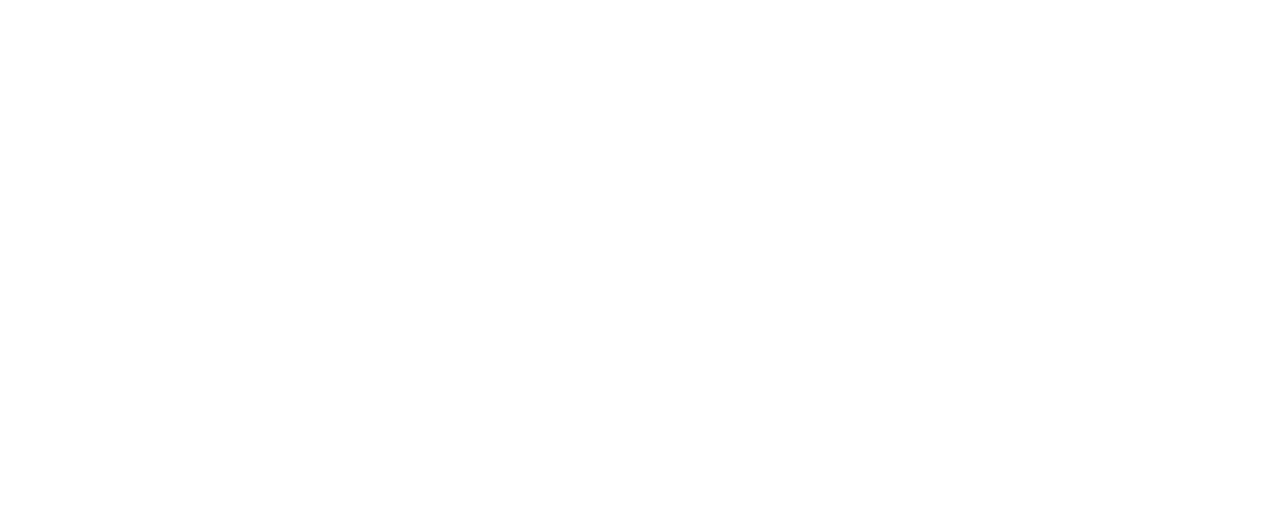
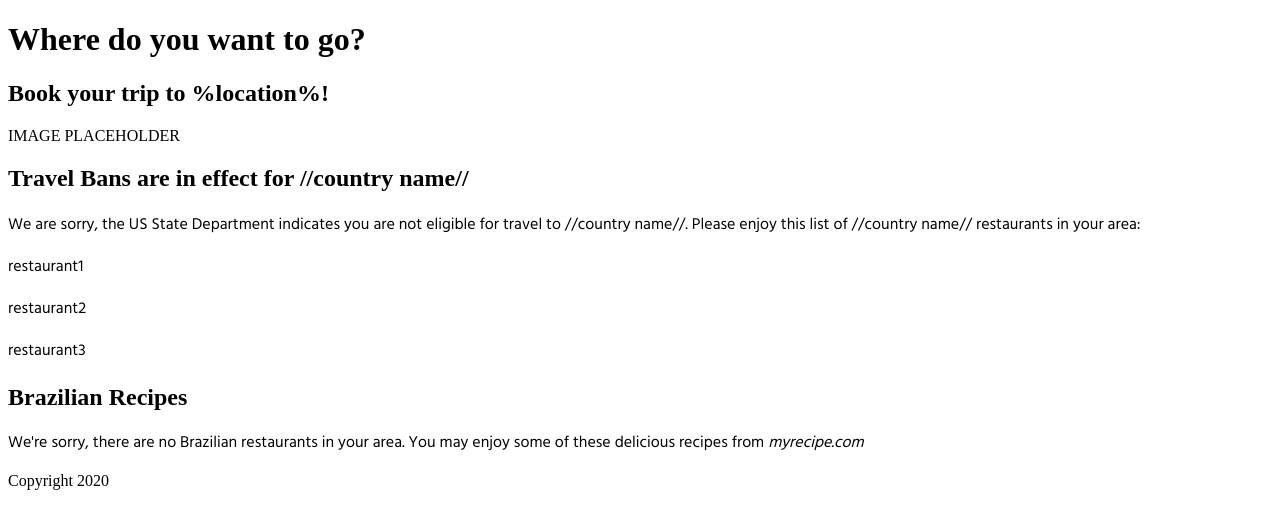
Before and after one commit to marianacode/Project1, a plain HTML site: page index.html in a window 1280 px wide. Drawn offline with Linux system fonts and the light colour scheme.

Commit message:
first upload HTML style and js

```diff
--- /dev/null
+++ b/assets/style.css
@@ -0,0 +1,17 @@
+* {
+    box-sizing: border-box;
+  }
+
+
+  p {
+font-family: 'Hind', sans-serif;
+}
+
+h1 {
+
+}
+
+h2 {
+
+
+}
--- a/index.html
+++ b/index.html
@@ -4,8 +4,118 @@
     <meta charset="UTF-8">
     <meta name="viewport" content="width=device-width, initial-scale=1.0">
     <title>Document</title>
+
+    <link href="https://fonts.googleapis.com/css2?family=Hind:wght@300;400;500;600;700&display=swap" rel="stylesheet">
+    <link href="assets/style.css" rel="stylesheet">
+    <link href="assets/script.js" rel="js">
+
+
+
 </head>
 <body>
+    <header>
+        <div class="header">
+            <div class="info container">
+                <h1 class="center"> Where do you want to go? </h1>
+
+
+            </div>
+
+    </header>
+
+    <section>
+        <!-- seach button  -->
+        <div class="container" id="submit-button">
+            <div class="section hover"></div>
+        </div>
+
+
+    </section>
+<section>
+    <article class="bookIt">
+
+        <div class="row">
+
+            <div class="column"><h2>Book your trip to %location%!</h2>
+
+        </div>
+
+
+            <div class="column">IMAGE PLACEHOLDER</div>
+        </div>
+
+    </article>
+
+    <div class="row">
+    <article class="travelBan">
+
+        <div class="col-md-12">
+            <h2>Travel Bans are in effect for //country name//</h2>
+            <p>We are sorry, the US State Department indicates you are not eligible for travel to //country name//. Please enjoy this list of  //country name// restaurants in your area:
+            </p>
+            <section class="restaurants">
+                <!-- google map image of your current location w/ restaurant associated to the country-->
+                <div class="container">
+
+                    <div class="row">
+                        <!-- list of restaurants near you -->
+
+                        <div class="column">
+                            <p>restaurant1</p>
+                            <!-- add image of restaurant -->
+                        </div>
+
+                        <div class="column">
+                            <p>restaurant2</p>
+                            <!-- add image of restaurant -->
+                        </div>
+
+                        <div class="column">
+                            <p>restaurant3</p>
+                            <!-- add image of restaurant -->
+                        </div>
+
+                    </div>
+
+                </div>
+
+                </div>
+
+            </section>
+
+        </div>
+       </div>
+
+    </article>
+
+  <!-- Container holding headings, paragraphs, lists, etc. -->
+  <article class="recipes">
+    <div class="row">
+        <div class="column">
+
+            <h1>Brazilian Recipes</h1>
+            <p>We're sorry, there are no Brazilian restaurants in your area. You may enjoy some of these delicious recipes from <i>myrecipe.com</i></p>
+
+        </div>
+
+        <!-- Container holding suggestions -->
+        <div class="column">
+            <!-- List of recommended recipes go here. -->
+        </div>
+    </div>
+</article>
+
+</section>
+
+<footer>
+    <div class="footer">
+        <div class="container">
+            Copyright 2020
+        </div>
+
+    </div>
+
+</footer>
 
 </body>
 </html>
```
Also changed, not shown: assets/script.js (added).
